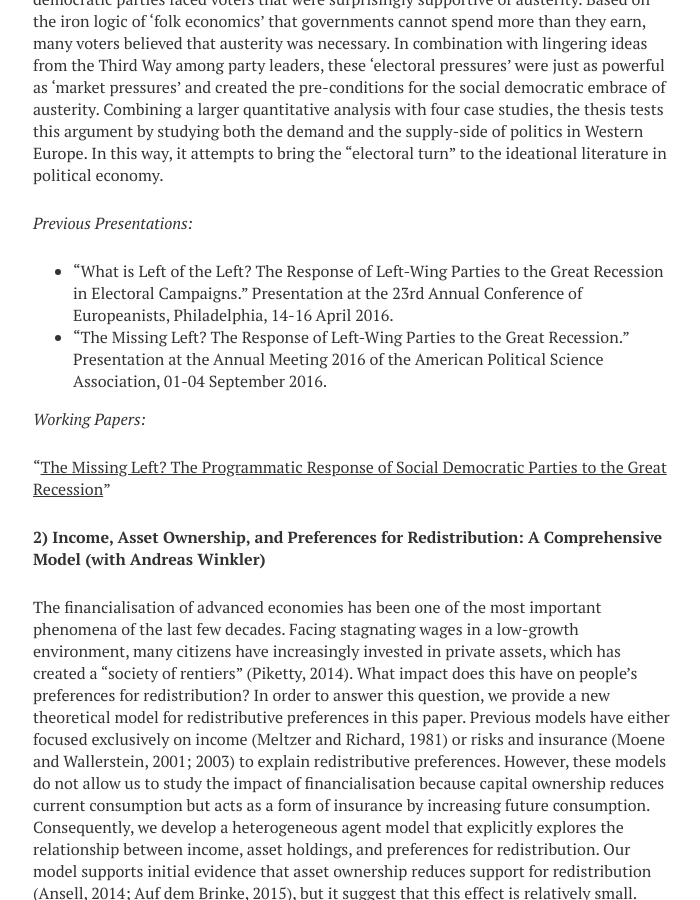
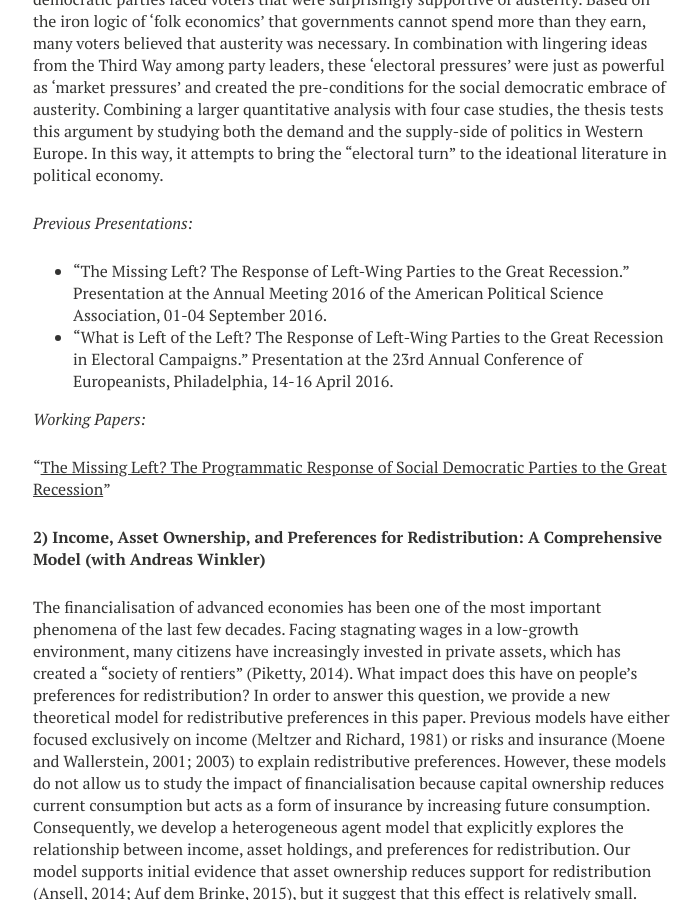
Before and after one commit to bjoernbremer/bjoernbremer.github.io, a Jekyll site: the page built from research/index.md, in a window 1280 px wide and 900 px high, scrolled down 760 px. Shown: the whole window, without its empty margins (287-987 px from the left). Built offline with Jekyll 4.4.1, drawn with Linux system fonts in a browser that asks for light colours; nearby versions of some CDN libraries.

Commit message:
update website

```diff
--- a/research/index.md
+++ b/research/index.md
@@ -19,8 +19,8 @@
 
 *Previous Presentations:*
 
+* "The Missing Left? The Response of Left-Wing Parties to the Great Recession." Presentation at the Annual Meeting 2016 of the American Political Science Association, 01-04 September 2016.
 * “What is Left of the Left? The Response of Left-Wing Parties to the Great Recession in Electoral Campaigns.” Presentation at the 23rd Annual Conference of Europeanists, Philadelphia, 14-16 April 2016.
-* "The Missing Left? The Response of Left-Wing Parties to the Great Recession." Presentation at the Annual Meeting 2016 of the American Political Science Association, 01-04 September 2016.
 
 *Working Papers:*
 
```
Also changed, not shown: index.md (+1 -1 lines).
